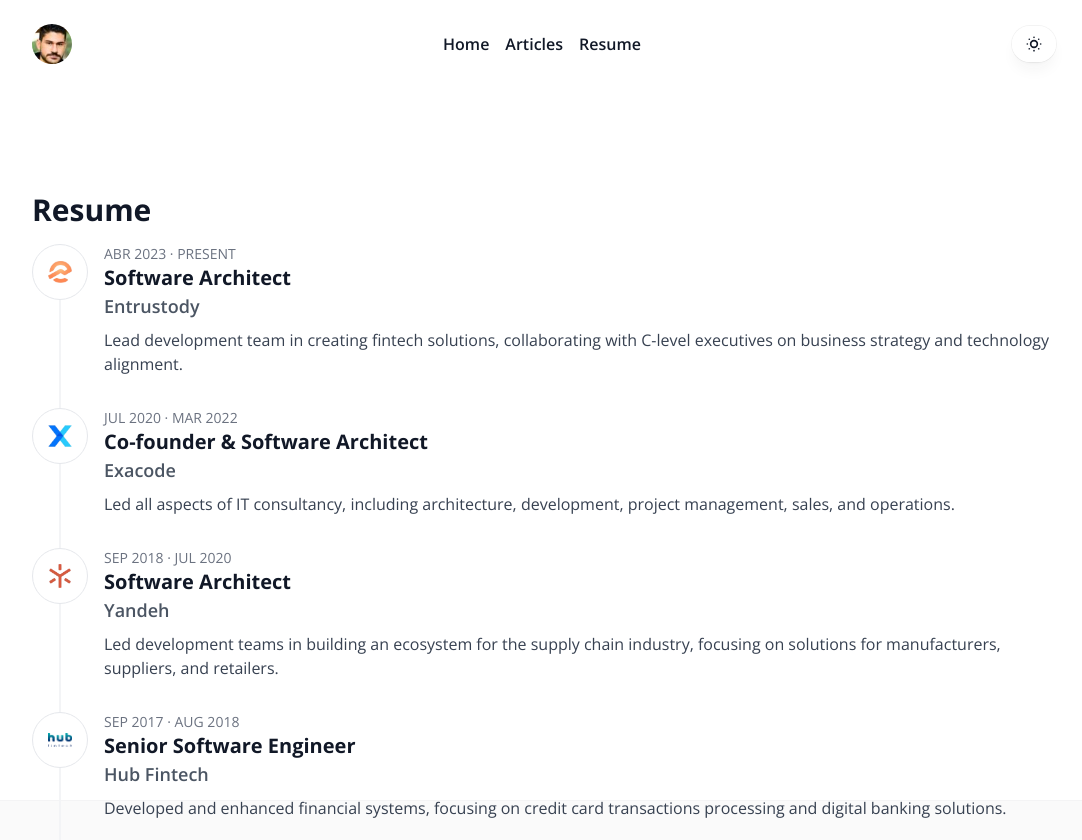
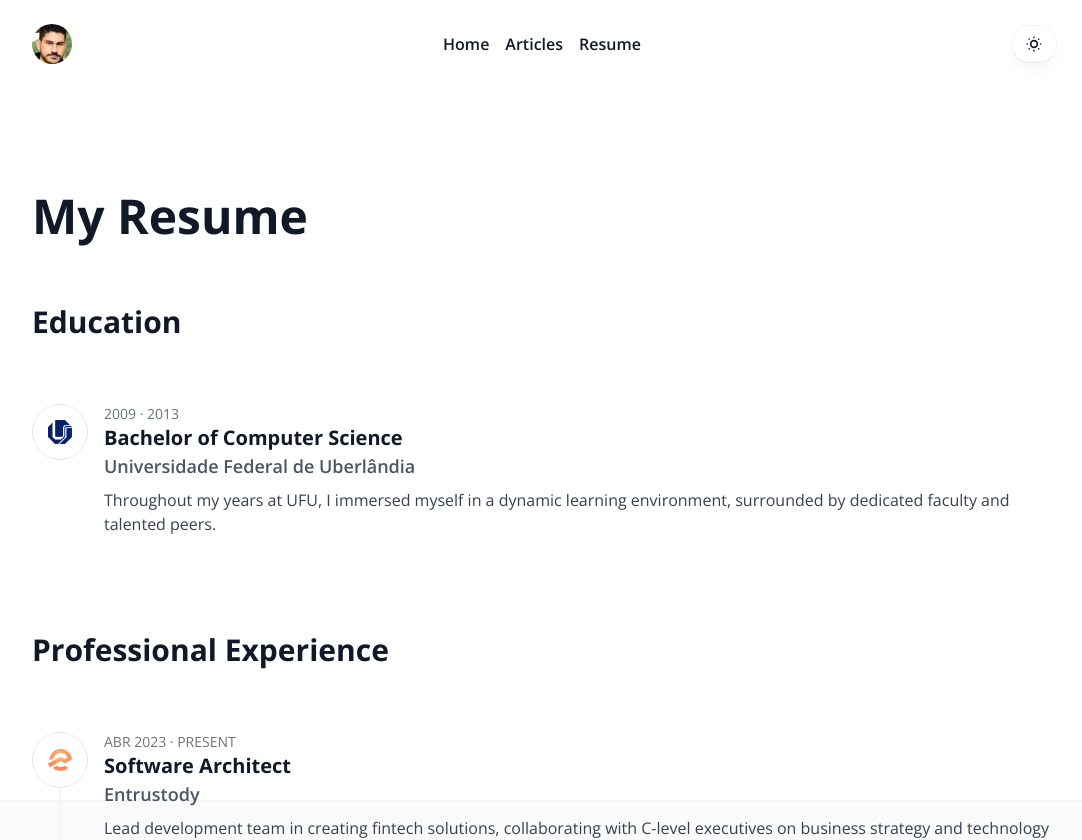
Before and after one commit to pedrohsduarte/personal-website-monorepo, a Next.js app in the folder apps/site/: page /resume in a window 1280 px wide. Shown: the top 840 px of the page, without its empty margins (96-1178 px from the left). Built offline with nearby package versions, Linux system fonts and the light colour scheme.

Commit message:
feat(site): add education section

```diff
--- a/apps/site/src/app/(pages)/articles/page.tsx
+++ b/apps/site/src/app/(pages)/articles/page.tsx
@@ -34,7 +34,7 @@ export default function Articles({
 
   return (
     <div className='space-y-4'>
-      <h1 className='text-3xl font-bold'>Articles</h1>
+      <h1 className='text-5xl font-bold'>Articles</h1>
       <ul className='space-y-2'>
         {paginatedArticles.map(article => (
           <li key={article.slug}>
--- a/apps/site/src/app/(pages)/resume/page.tsx
+++ b/apps/site/src/app/(pages)/resume/page.tsx
@@ -1,10 +1,14 @@
-import WithExperienceTimeline from '@/components/withExperienceTimeline';
+import WithEducationTimeline from '@/components/withEducationTimeline';
+import WithProfessionalExperienceTimeline from '@/components/withProfessionalExperienceTimeline';
 
 export default function Resume() {
   return (
-    <div className='space-y-4'>
-      <h1 className='text-3xl font-bold'>Resume</h1>
-      <WithExperienceTimeline />
+    <div className='space-y-16'>
+      <h1 className='text-5xl font-bold'>My Resume</h1>
+      <h2 className='text-3xl font-bold'>Education</h2>
+      <WithEducationTimeline />
+      <h2 className='text-3xl font-bold'>Professional Experience</h2>
+      <WithProfessionalExperienceTimeline />
     </div>
   );
 }
--- a/apps/site/src/components/ExperienceTimeline.tsx
+++ b/apps/site/src/components/ExperienceTimeline.tsx
@@ -18,7 +18,7 @@ const ExperienceTimeline: React.FC<ExperienceTimelineProps> = ({ experiences })
               <div className='relative h-6 w-6'>
                 <Image
                   src={exp.logo}
-                  alt={`${exp.companyName} logo`}
+                  alt={`${exp.organization} logo`}
                   fill
                   sizes='2rem'
                   style={{
@@ -41,7 +41,7 @@ const ExperienceTimeline: React.FC<ExperienceTimelineProps> = ({ experiences })
             </div>
             <h3 className='text-xl font-bold'>{exp.jobRole}</h3>
             <h4 className='text-lg font-semibold text-gray-600 dark:text-gray-400'>
-              {exp.companyName}
+              {exp.organization}
             </h4>
             <p className='mt-2 text-gray-700 dark:text-gray-300'>{exp.description}</p>
           </div>
--- a/apps/site/src/components/withExperienceTimeline.tsx
+++ b/apps/site/src/components/withEducationTimeline.tsx
@@ -7,10 +7,10 @@ import { useContent } from '../contexts/ContentContext';
 
 import ExperienceTimeline from '@/components/ExperienceTimeline';
 
-const WithExperienceTimeline: FC = () => {
-  const { workExperience: experiences } = useContent();
+const WithEducationTimeline: FC = () => {
+  const { education } = useContent();
 
-  return <ExperienceTimeline experiences={experiences} />;
+  return <ExperienceTimeline experiences={education} />;
 };
 
-export default WithExperienceTimeline;
+export default WithEducationTimeline;
--- /dev/null
+++ b/apps/site/src/components/withProfessionalExperienceTimeline.tsx
@@ -0,0 +1,16 @@
+'use client';
+
+import type { FC } from 'react';
+import React from 'react';
+
+import { useContent } from '../contexts/ContentContext';
+
+import ExperienceTimeline from '@/components/ExperienceTimeline';
+
+const WithProfessionalExperienceTimeline: FC = () => {
+  const { professionalExperience } = useContent();
+
+  return <ExperienceTimeline experiences={professionalExperience} />;
+};
+
+export default WithProfessionalExperienceTimeline;
--- a/apps/site/src/contexts/ContentContext.tsx
+++ b/apps/site/src/contexts/ContentContext.tsx
@@ -5,8 +5,8 @@ import React, { createContext, useContext } from 'react';
 export type Experience = {
   startDate: string;
   endDate: string;
-  companyName: string;
-  jobRole: string;
+  organization: string;
+  jobRole?: string;
   description: string;
   logo: string;
 };
@@ -19,7 +19,8 @@ export type ContentContextType = {
   linkedInUrl?: string;
   xUrl?: string;
   email?: string;
-  workExperience: Experience[];
+  education: Experience[];
+  professionalExperience: Experience[];
 };
 
 export type NavItem = {
@@ -41,11 +42,22 @@ const contentData: ContentContextType = {
   linkedInUrl: 'https://www.linkedin.com/in/pedrohsduarte/',
   xUrl: 'https://x.com/femto51',
   email: 'pedro@exacode.com.br',
-  workExperience: [
+  education: [
+    {
+      startDate: '2009',
+      endDate: '2013',
+      organization: 'Universidade Federal de Uberlândia',
+      jobRole: 'Bachelor of Computer Science',
+      description:
+        'Throughout my years at UFU, I immersed myself in a dynamic learning environment, surrounded by dedicated faculty and talented peers.',
+      logo: '/images/logos/ufu-logo.png',
+    },
+  ],
+  professionalExperience: [
     {
       startDate: 'ABR 2023',
       endDate: 'PRESENT',
-      companyName: 'Entrustody',
+      organization: 'Entrustody',
       jobRole: 'Software Architect',
       description:
         'Lead development team in creating fintech solutions, collaborating with C-level executives on business strategy and technology alignment.',
@@ -54,7 +66,7 @@ const contentData: ContentContextType = {
     {
       startDate: 'JUL 2020',
       endDate: 'MAR 2022',
-      companyName: 'Exacode',
+      organization: 'Exacode',
       jobRole: 'Co-founder & Software Architect',
       description:
         'Led all aspects of IT consultancy, including architecture, development, project management, sales, and operations.',
@@ -63,7 +75,7 @@ const contentData: ContentContextType = {
     {
       startDate: 'SEP 2018',
       endDate: 'JUL 2020',
-      companyName: 'Yandeh',
+      organization: 'Yandeh',
       jobRole: 'Software Architect',
       description:
         'Led development teams in building an ecosystem for the supply chain industry, focusing on solutions for manufacturers, suppliers, and retailers.',
@@ -72,7 +84,7 @@ const contentData: ContentContextType = {
     {
       startDate: 'SEP 2017',
       endDate: 'AUG 2018',
-      companyName: 'Hub Fintech',
+      organization: 'Hub Fintech',
       jobRole: 'Senior Software Engineer',
       description:
         'Developed and enhanced financial systems, focusing on credit card transactions processing and digital banking solutions.',
@@ -81,7 +93,7 @@ const contentData: ContentContextType = {
     {
       startDate: 'OCT 2012',
       endDate: 'Aug 2017',
-      companyName: 'Algar Telecom',
+      organization: 'Algar Telecom',
       jobRole: 'Senior Software Engineer',
       description:
         'Progressed from junior to senior developer, working on diverse projects and continuously expanding technical expertise.',
@@ -90,7 +102,7 @@ const contentData: ContentContextType = {
     {
       startDate: 'JUN 2011',
       endDate: 'SEP 2012',
-      companyName: 'Kyros Tecnologia',
+      organization: 'Kyros Tecnologia',
       jobRole: 'Intern',
       description:
         'Worked on an outsourced team for Algar Telecom, contributing to the Comverse Kenan FX billing system',
```
Also changed, not shown: apps/site/public/images/logos/ufu-logo.png (added).
